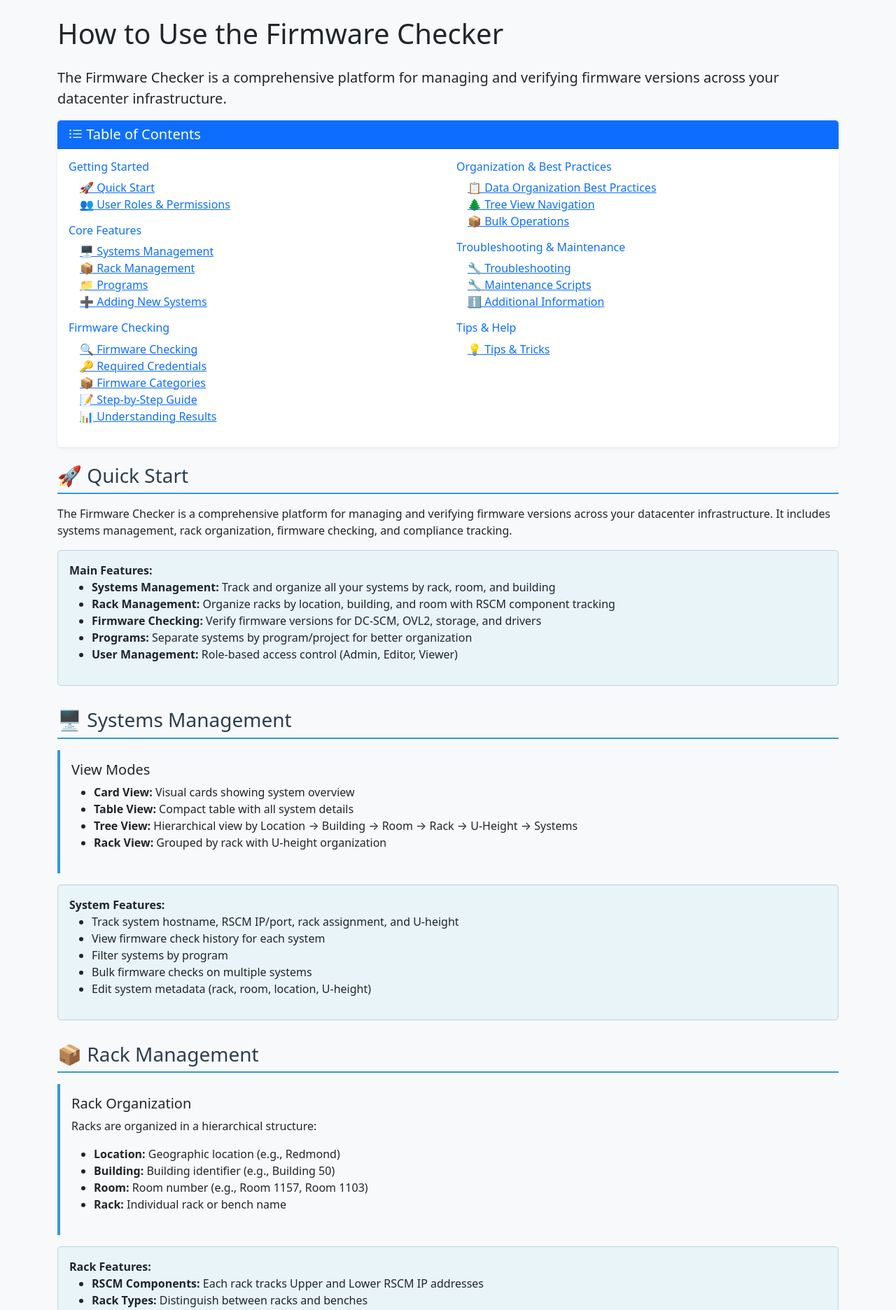
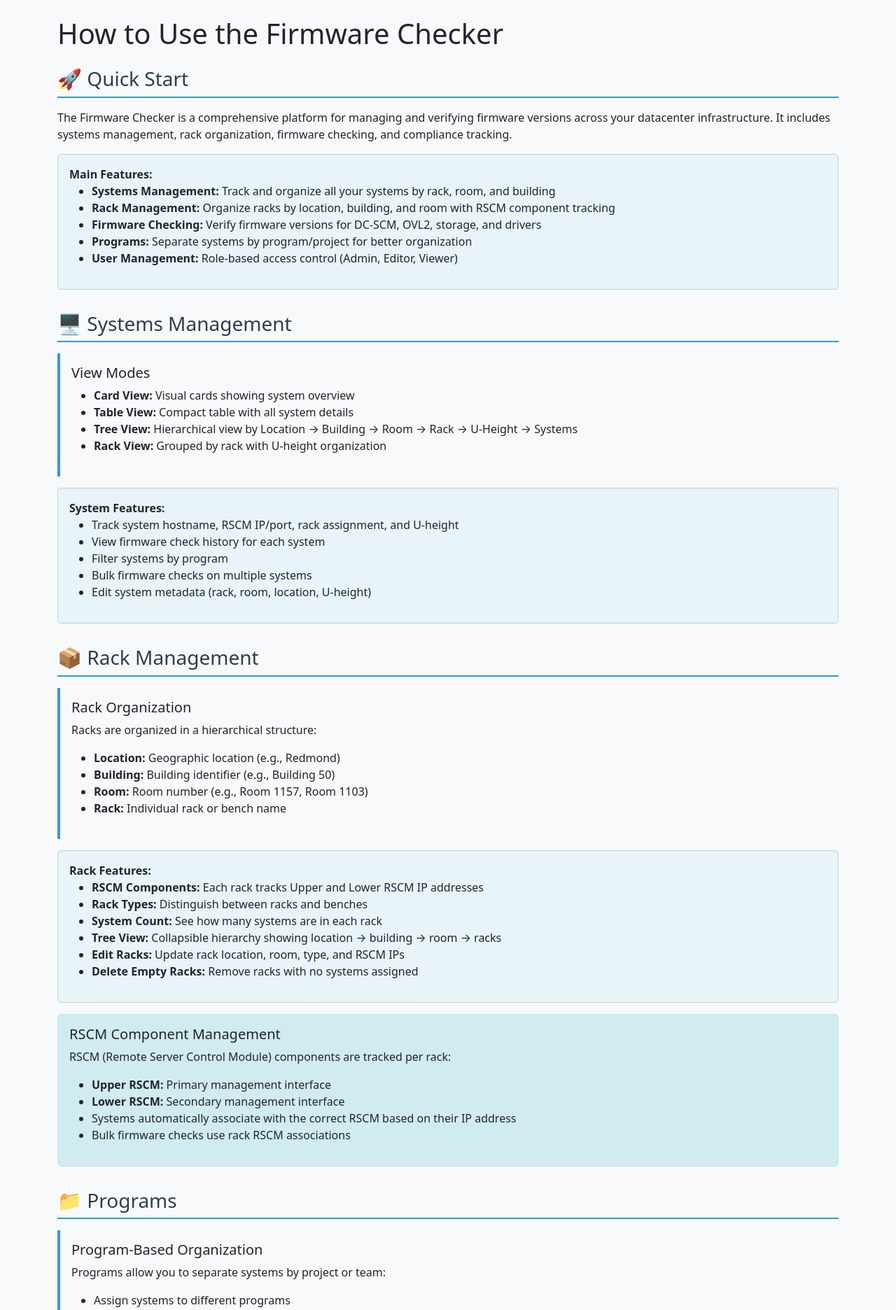
Before and after one commit to JarrettJones/Compliance, a Flask app: page /help in a window 1280 px wide. Shown: the part 56-1928 px from the top of the page at 70% size. Run offline with Flask 3, Linux system fonts and the light colour scheme; some libraries are stand-ins or nearby versions.

Commit message:
Revert "Add table of contents with anchor links to help page"
This reverts commit a38b07fb30d04c06a65a5768d2de91b0d88638e3.

```diff
--- a/firmware-checker/templates/help.html
+++ b/firmware-checker/templates/help.html
@@ -60,65 +60,8 @@
     <div class="col-12">
         <h1 class="mb-4">How to Use the Firmware Checker</h1>
 
-        <p class="lead">The Firmware Checker is a comprehensive platform for managing and verifying firmware versions across your datacenter infrastructure.</p>
-
-        <!-- Table of Contents -->
-        <div class="card mb-4">
-            <div class="card-header bg-primary text-white">
-                <h5 class="mb-0"><i class="bi bi-list-ul"></i> Table of Contents</h5>
-            </div>
-            <div class="card-body">
-                <div class="row">
-                    <div class="col-md-6">
-                        <h6 class="text-primary">Getting Started</h6>
-                        <ul class="list-unstyled ms-3">
-                            <li><a href="#quick-start">🚀 Quick Start</a></li>
-                            <li><a href="#user-roles">👥 User Roles & Permissions</a></li>
-                        </ul>
-
-                        <h6 class="text-primary mt-3">Core Features</h6>
-                        <ul class="list-unstyled ms-3">
-                            <li><a href="#systems-management">🖥️ Systems Management</a></li>
-                            <li><a href="#rack-management">📦 Rack Management</a></li>
-                            <li><a href="#programs">📁 Programs</a></li>
-                            <li><a href="#adding-systems">➕ Adding New Systems</a></li>
-                        </ul>
-
-                        <h6 class="text-primary mt-3">Firmware Checking</h6>
-                        <ul class="list-unstyled ms-3">
-                            <li><a href="#firmware-checking">🔍 Firmware Checking</a></li>
-                            <li><a href="#credentials">🔑 Required Credentials</a></li>
-                            <li><a href="#firmware-categories">📦 Firmware Categories</a></li>
-                            <li><a href="#step-by-step">📝 Step-by-Step Guide</a></li>
-                            <li><a href="#understanding-results">📊 Understanding Results</a></li>
-                        </ul>
-                    </div>
-                    <div class="col-md-6">
-                        <h6 class="text-primary">Organization & Best Practices</h6>
-                        <ul class="list-unstyled ms-3">
-                            <li><a href="#best-practices">📋 Data Organization Best Practices</a></li>
-                            <li><a href="#tree-view">🌲 Tree View Navigation</a></li>
-                            <li><a href="#bulk-operations">📦 Bulk Operations</a></li>
-                        </ul>
-
-                        <h6 class="text-primary mt-3">Troubleshooting & Maintenance</h6>
-                        <ul class="list-unstyled ms-3">
-                            <li><a href="#troubleshooting">🔧 Troubleshooting</a></li>
-                            <li><a href="#maintenance-scripts">🔧 Maintenance Scripts</a></li>
-                            <li><a href="#additional-info">ℹ️ Additional Information</a></li>
-                        </ul>
-
-                        <h6 class="text-primary mt-3">Tips & Help</h6>
-                        <ul class="list-unstyled ms-3">
-                            <li><a href="#tips-tricks">💡 Tips & Tricks</a></li>
-                        </ul>
-                    </div>
-                </div>
-            </div>
-        </div>
-
         <!-- Quick Start -->
-        <div class="help-section" id="quick-start">
+        <div class="help-section">
             <h3>🚀 Quick Start</h3>
             <p>The Firmware Checker is a comprehensive platform for managing and verifying firmware versions across your datacenter infrastructure. It includes systems management, rack organization, firmware checking, and compliance tracking.</p>
 
@@ -135,7 +78,7 @@
         </div>
 
         <!-- Systems Management -->
-        <div class="help-section" id="systems-management">
+        <div class="help-section">
             <h3>🖥️ Systems Management</h3>
 
             <div class="credential-box">
@@ -161,7 +104,7 @@
         </div>
 
         <!-- Rack Management -->
-        <div class="help-section" id="rack-management">
+        <div class="help-section">
             <h3>📦 Rack Management</h3>
 
             <div class="credential-box">
@@ -200,7 +143,7 @@
         </div>
 
         <!-- Programs -->
-        <div class="help-section" id="programs">
+        <div class="help-section">
             <h3>📁 Programs</h3>
 
             <div class="credential-box">
@@ -216,7 +159,7 @@
         </div>
 
         <!-- Adding Systems -->
-        <div class="help-section" id="adding-systems">
+        <div class="help-section">
             <h3>➕ Adding New Systems</h3>
 
             <div class="example-box">
@@ -242,11 +185,11 @@
         </div>
 
         <!-- Firmware Checking -->
-        <div class="help-section" id="firmware-checking">
+        <div class="help-section">
             <h3>🔍 Firmware Checking</h3>
 
         <!-- Credentials Section -->
-        <div class="help-section" id="credentials">
+        <div class="help-section">
             <h4>🔑 Required Credentials</h4>
 
             <div class="credential-box">
@@ -271,8 +214,8 @@
         </div>
 
         <!-- Firmware Categories -->
-        <div class="help-section" id="firmware-categories">
-            <h4>� Firmware Categories</h4>
+        <div class="help-section">
+            <h3>📦 Firmware Categories</h3>
 
             <div class="firmware-category">
         <h5>DC-SCM (Data Center Server Control Module)</h5>
@@ -310,9 +253,9 @@
             </div>
         </div>
 
-        <!-- Step-by-Step Guide -->
-        <div class="help-section" id="step-by-step">
-            <h4>� Step-by-Step Guide</h4>
+        <!-- Step by Step Guide -->
+        <div class="help-section">
+            <h3>📝 Step-by-Step Guide</h3>
 
             <div class="mb-3">
         <span class="step-number">1</span>
@@ -367,8 +310,8 @@
         </div>
 
         <!-- Understanding Results -->
-        <div class="help-section" id="understanding-results">
-            <h4>📊 Understanding Results</h4>
+        <div class="help-section">
+            <h3>📊 Understanding Results</h3>
 
             <div class="example-box">
         <h5>Status Indicators:</h5>
@@ -389,7 +332,7 @@
         </div>
 
         <!-- Troubleshooting -->
-        <div class="help-section" id="troubleshooting">
+        <div class="help-section">
             <h3>🔧 Troubleshooting</h3>
 
             <h5>Common Issues:</h5>
@@ -435,7 +378,7 @@
         </div>
 
         <!-- User Roles & Permissions -->
-        <div class="help-section" id="user-roles">
+        <div class="help-section">
             <h3>👥 User Roles & Permissions</h3>
 
             <div class="credential-box">
@@ -471,8 +414,8 @@
         </div>
 
         <!-- Data Organization Best Practices -->
-        <div class="help-section" id="best-practices">
-            <h3>� Data Organization Best Practices</h3>
+        <div class="help-section">
+            <h3>📋 Data Organization Best Practices</h3>
 
             <div class="example-box">
                 <h5>System Naming Convention</h5>
@@ -515,7 +458,7 @@
         </div>
 
         <!-- Maintenance Scripts -->
-        <div class="help-section" id="maintenance-scripts">
+        <div class="help-section">
             <h3>🔧 Maintenance & Utility Scripts</h3>
 
             <div class="note-box">
@@ -553,7 +496,7 @@
         </div>
 
         <!-- Additional Information -->
-        <div class="help-section" id="additional-info">
+        <div class="help-section">
             <h3>ℹ️ Additional Information</h3>
 
             <div class="note-box">
@@ -614,7 +557,7 @@ Restart-Service WinRM</pre>
         </div>
 
         <!-- Tips & Tricks -->
-        <div class="help-section" id="tips-tricks">
+        <div class="help-section">
             <h3>💡 Tips & Tricks</h3>
 
             <div class="example-box">
```
